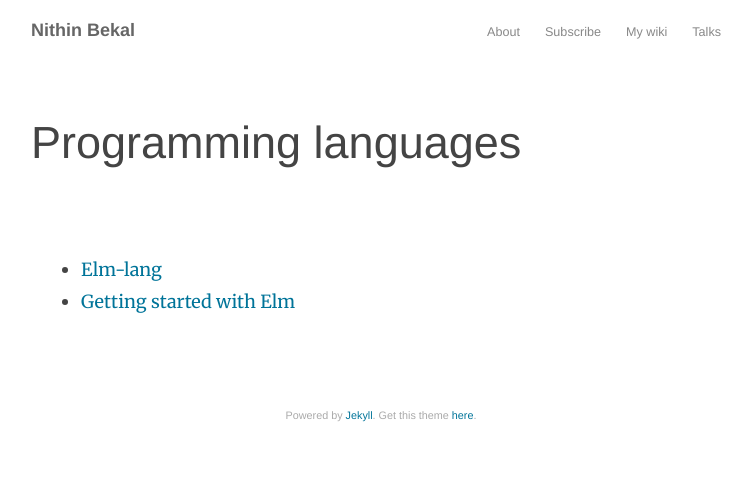
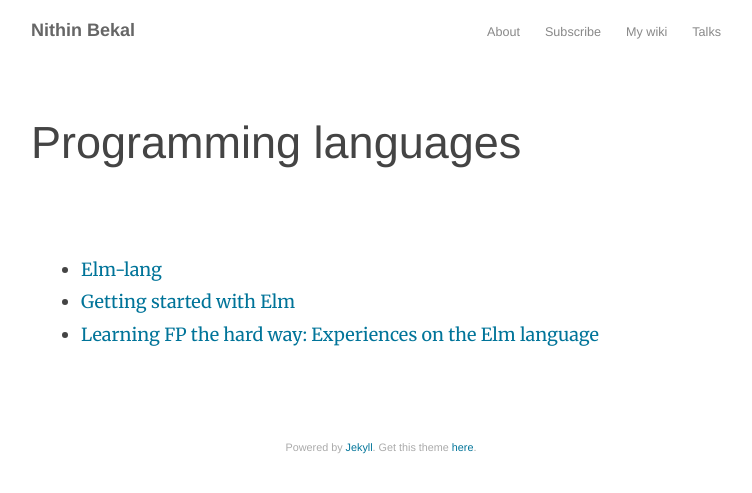
Before and after one commit to nithinbekal/nithinbekal.github.io, a Jekyll site: the page built from notes/elm.md, in a window 1280 px wide. Shown: the top 493 px of the page, without its empty margins (259-1011 px from the left). Built offline with Jekyll 4.4.1, drawn with Linux system fonts in a browser that asks for light colours.

Commit message:
Add elm bookmark

```diff
--- a/notes/elm.md
+++ b/notes/elm.md
@@ -6,3 +6,4 @@ date:   2014-10-26 12:00:00
 
 * [Elm-lang](http://elm-lang.org/)
 * [Getting started with Elm](http://pragmaticstudio.com/blog/2014/12/19/getting-started-with-elm)
+* [Learning FP the hard way: Experiences on the Elm language](https://gist.github.com/ohanhi/0d3d83cf3f0d7bbea9db)
```
